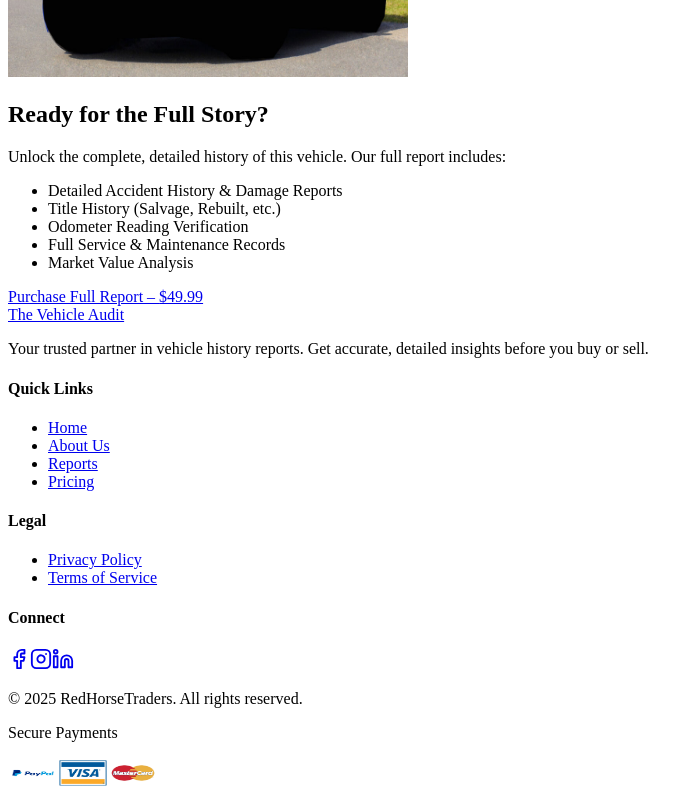
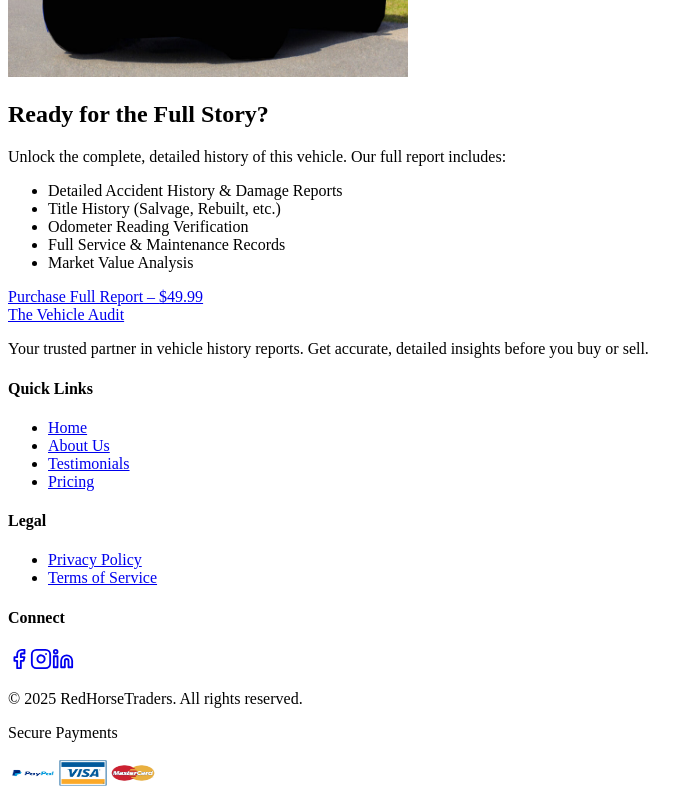
Before and after one commit to muhammadnoaman345/Get-carify, a Next.js app: page /summary in a window 1280 px wide. Shown: the part 1915-2715 px from the top of the page, without its empty margins (0-699 px from the left). Built offline with nearby package versions, Linux system fonts and the light colour scheme.

Commit message:
Update Footer.js

```diff
--- a/components/Footer.js
+++ b/components/Footer.js
@@ -23,8 +23,8 @@ export default function Footer() {
           <ul className="mt-3 space-y-2 text-sm text-gray-400">
             <li><a href="/" className="hover:text-green-500 transition">Home</a></li>
             <li><a href="/about" className="hover:text-green-500 transition">About Us</a></li>
-            <li><a href="/reports" className="hover:text-green-500 transition">Reports</a></li>
-            <li><a href="/pricing" className="hover:text-green-500 transition">Pricing</a></li>
+            <li><a href="/#testimonials" className="hover:text-green-500 transition">Testimonials</a></li>
+            <li><a href="/#pricing" className="hover:text-green-500 transition">Pricing</a></li>
           </ul>
         </div>
 
@@ -32,8 +32,8 @@ export default function Footer() {
         <div>
           <h4 className="font-semibold text-lg">Legal</h4>
           <ul className="mt-3 space-y-2 text-sm text-gray-400">
-            <li><a href="/privacy" className="hover:text-green-500 transition">Privacy Policy</a></li>
-            <li><a href="/terms" className="hover:text-green-500 transition">Terms of Service</a></li>
+            <li><a href="/privacy-policy" className="hover:text-green-500 transition">Privacy Policy</a></li>
+            <li><a href="/terms-and-conditions" className="hover:text-green-500 transition">Terms of Service</a></li>
           </ul>
         </div>
 
```
